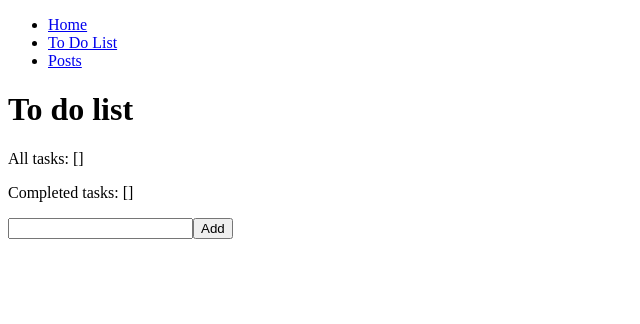
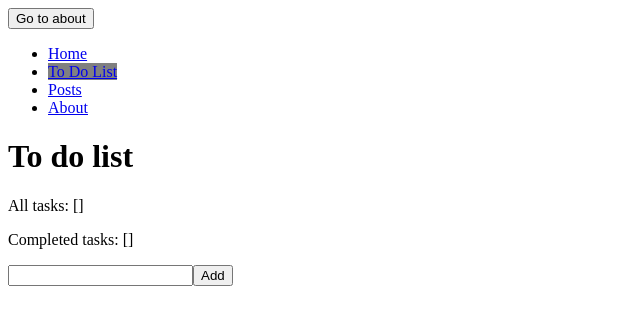
Before and after one commit to IvanoiuPetrut/swiss-vue, a Vue app: page /to-do-list in a window 1280 px wide. Shown: the top 324 px of the page, without its empty margins (0-640 px from the left). Built offline with nearby package versions, Linux system fonts and the light colour scheme.

Commit message:
add multiple pages in router

```diff
--- a/src/App.vue
+++ b/src/App.vue
@@ -1,10 +1,19 @@
 <script setup>
 import { RouterView, RouterLink } from "vue-router";
+import { useRouter } from "vue-router";
+
+const router = useRouter();
+console.log(router);
+
+function goToAbout() {
+  router.push({ name: "about" });
+}
 </script>
 
 <template>
   <header>
     <nav>
+      <button @click="goToAbout">Go to about</button>
       <ul>
         <li>
           <!-- <a href=""></a> -->
@@ -15,6 +24,10 @@ import { RouterView, RouterLink } from "vue-router";
         </li>
         <li>
           <RouterLink :to="{ name: 'posts' }">Posts</RouterLink>
+        </li>
+
+        <li>
+          <RouterLink :to="{ name: 'about' }">About</RouterLink>
         </li>
       </ul>
     </nav>
--- a/src/assets/main.css
+++ b/src/assets/main.css
@@ -0,0 +1,3 @@
+.router-link-active {
+  background-color: grey;
+}
--- a/src/components/ToDoListItem.vue
+++ b/src/components/ToDoListItem.vue
@@ -13,9 +13,11 @@ onMounted(() => {
 
 <template>
   <div>
-    <span :class="{ 'completed-task': completed, 'wrong-task': name == 'Nu fac nimic' }">{{
-      name
-    }}</span>
+    <RouterLink :to="{ name: 'toDoItem', params: { toDoId: name } }">
+      <span :class="{ 'completed-task': completed, 'wrong-task': name == 'Nu fac nimic' }">{{
+        name
+      }}</span>
+    </RouterLink>
     <button v-if="!completed" @click="$emit('completeTask', name)">Delete</button>
   </div>
 </template>
--- a/src/router/index.js
+++ b/src/router/index.js
@@ -2,6 +2,8 @@ import { createRouter, createWebHistory } from "vue-router";
 import HomeView from "@/views/HomeView.vue";
 import ToDoListView from "@/views/ToDoListView.vue";
 import PostsView from "@/views/PostsView.vue";
+import AboutView from "@/views/AboutView.vue";
+import ToDoItemView from "@/views/ToDoItemView.vue";
 
 const router = createRouter({
   history: createWebHistory(import.meta.env.BASE_URL),
@@ -20,6 +22,17 @@ const router = createRouter({
       path: "/posts",
       name: "posts",
       component: PostsView
+    },
+    {
+      path: "/about",
+      name: "about",
+      component: AboutView
+    },
+    {
+      path: "/to-do-item/:toDoId",
+      name: "toDoItem",
+      props: true,
+      component: ToDoItemView
     }
   ]
 });
--- /dev/null
+++ b/src/views/AboutView.vue
@@ -0,0 +1,3 @@
+<template>
+  <h1>The about page</h1>
+</template>
--- /dev/null
+++ b/src/views/ToDoItemView.vue
@@ -0,0 +1,6 @@
+<script setup>
+defineProps(["toDoId"]);
+</script>
+<template>
+  <h1>Your to do is {{ toDoId }}</h1>
+</template>
```
